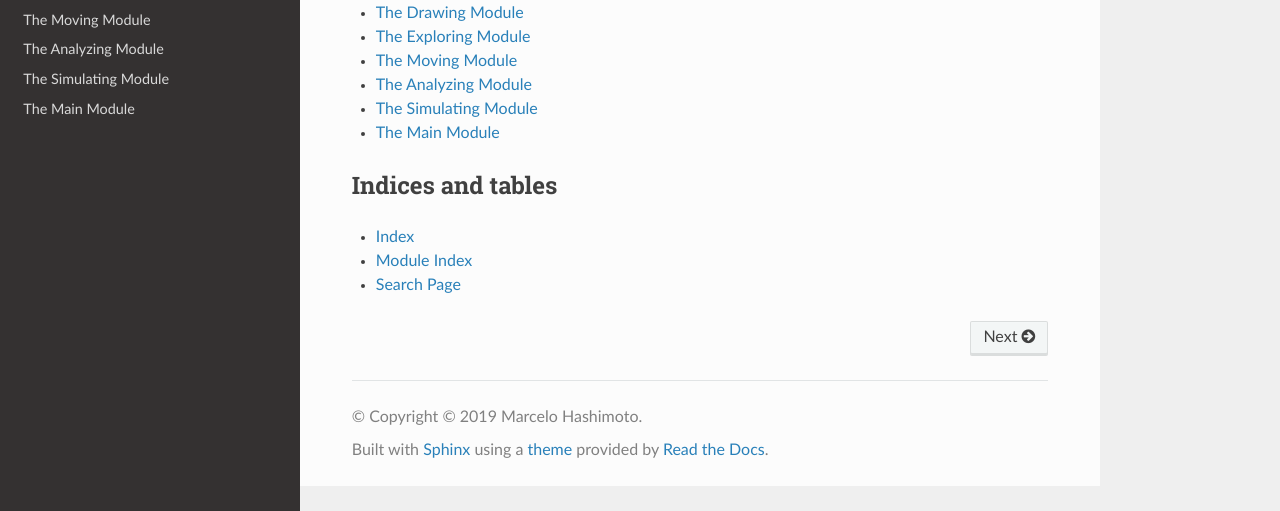
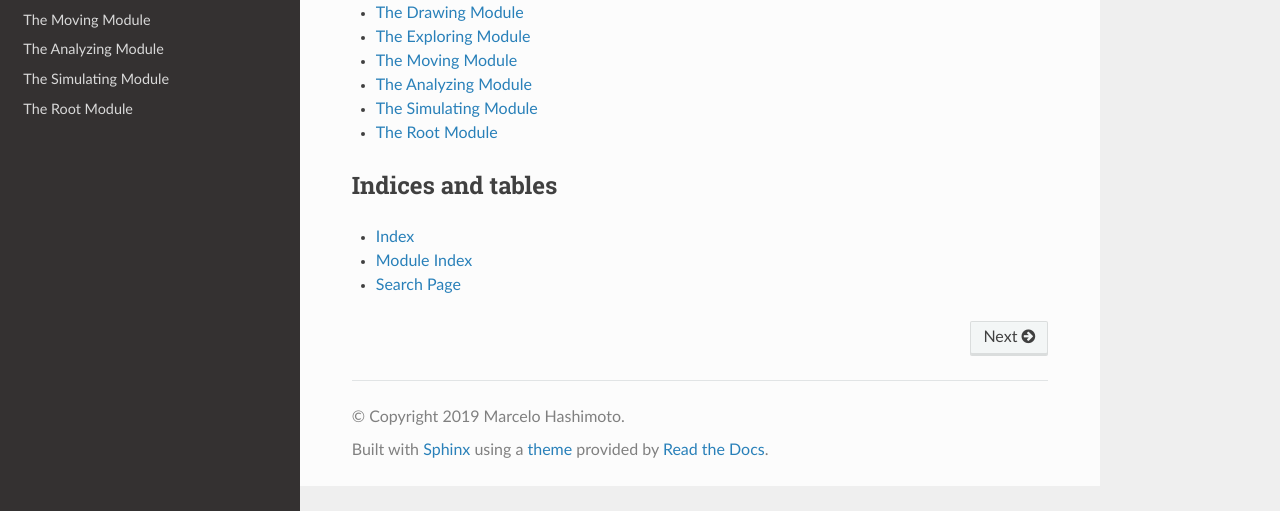
Before and after one commit to hashiprobr/freeman, a Sphinx documentation site: the page built from docs/source/index.rst, in a window 1280 px wide. Shown: the part 159-670 px from the top of the page. Built offline with Sphinx 7.4.7 and the Read the Docs theme 2.0.0, drawn with Linux system fonts in a browser that asks for light colours.

Commit message:
Reorganize documentation skeleton

```diff
--- a/docs/source/conf.py
+++ b/docs/source/conf.py
@@ -22,7 +22,7 @@ sys.path.insert(0, os.path.abspath(os.path.join('..', '..')))
 # -- Project information -----------------------------------------------------
 
 project = 'Freeman'
-copyright = '© 2019 Marcelo Hashimoto'
+copyright = '2019 Marcelo Hashimoto'
 author = 'Marcelo Hashimoto'
 
 
@@ -37,7 +37,6 @@ extensions = [
     'sphinx.ext.autosummary',
 ]
 add_module_names = False
-autodoc_member_order = 'bysource'
 autosummary_generate = True
 
 # Add any paths that contain templates here, relative to this directory.
@@ -46,9 +45,7 @@ templates_path = ['_templates']
 # List of patterns, relative to source directory, that match files and
 # directories to ignore when looking for source files.
 # This pattern also affects html_static_path and html_extra_path.
-exclude_patterns = [
-    'freeman.drawing.Animation.render'
-]
+exclude_patterns = []
 
 
 # -- Options for HTML output -------------------------------------------------
--- a/docs/source/index.rst
+++ b/docs/source/index.rst
@@ -9,7 +9,7 @@ Welcome to Freeman's documentation!
    moving/index
    analyzing/index
    simulating/index
-   main/index
+   root/index
 
 
 Indices and tables
--- a/docs/source/main/index.rst
+++ /dev/null
@@ -1,4 +0,0 @@
-The Main Module
-===============
-
-Documentation for the main module.
--- /dev/null
+++ b/docs/source/root/index.rst
@@ -0,0 +1,4 @@
+The Root Module
+===============
+
+Documentation for the root module.
```
